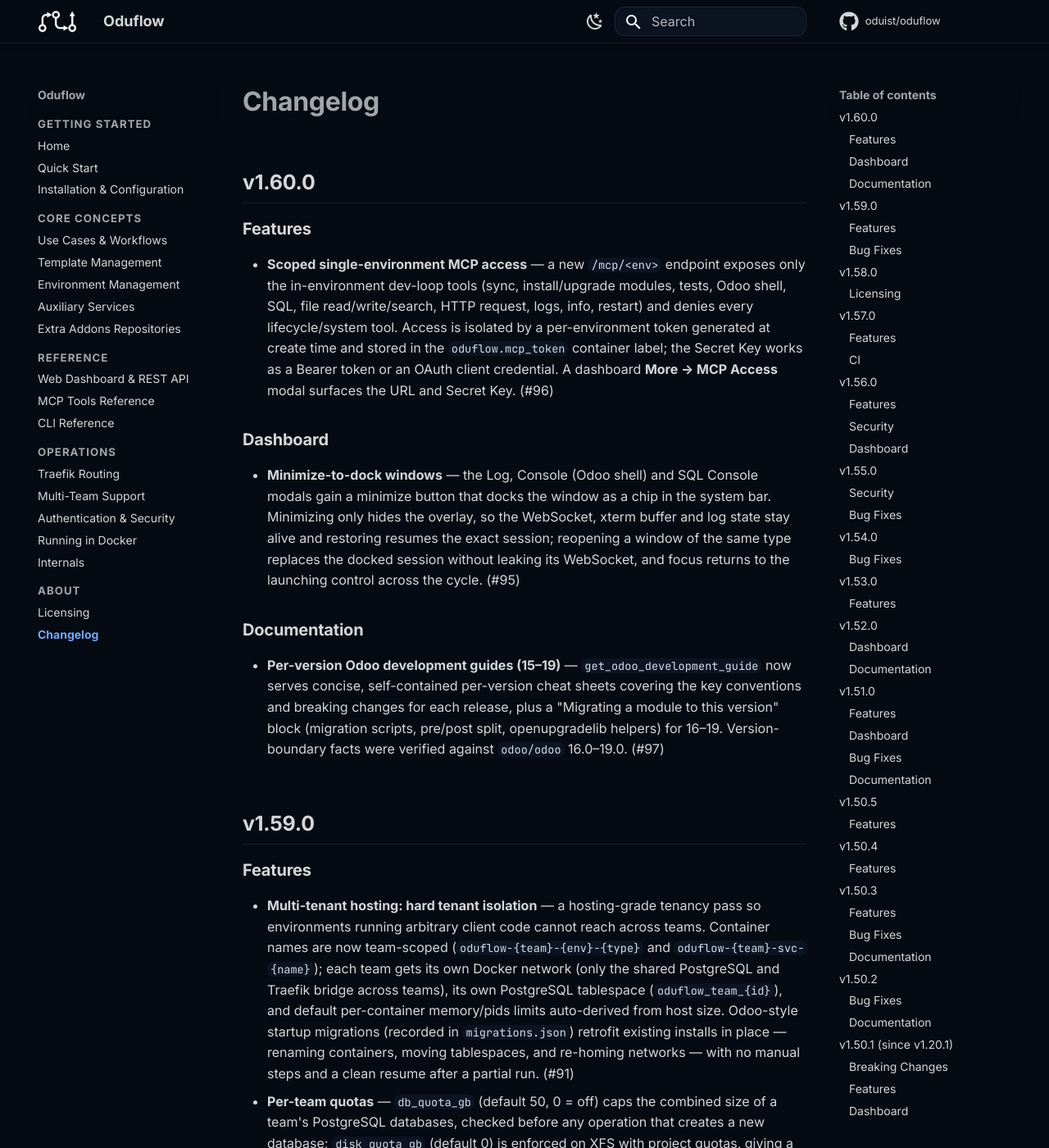
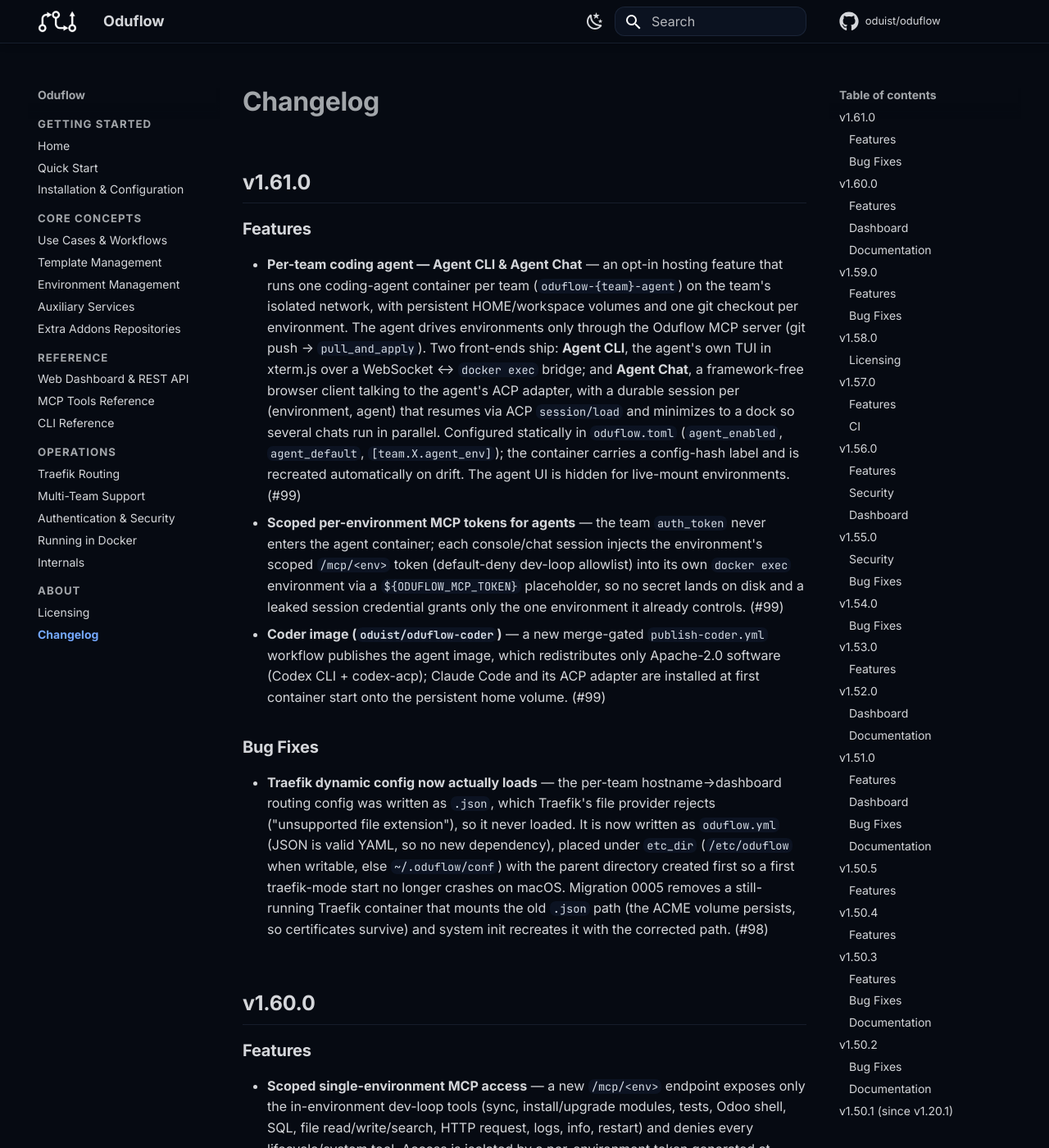
Before and after one commit to oduist/oduflow, an MkDocs documentation site: the page built from docs/changelog.md, in a window 1280 px wide and 1400 px high. Shown: the whole window at 82% size. Built offline with MkDocs 1.6.1 and Material for MkDocs 9.7.7, drawn with Linux system fonts in a browser that asks for light colours; comment, search, counter and statistics services are not loaded.

Commit message:
Release v1.61.0

```diff
--- a/docs/changelog.md
+++ b/docs/changelog.md
@@ -1,4 +1,16 @@
 # Changelog
+
+## v1.61.0
+
+### Features
+
+- **Per-team coding agent — Agent CLI & Agent Chat** — an opt-in hosting feature that runs one coding-agent container per team (`oduflow-{team}-agent`) on the team's isolated network, with persistent HOME/workspace volumes and one git checkout per environment. The agent drives environments only through the Oduflow MCP server (git push → `pull_and_apply`). Two front-ends ship: **Agent CLI**, the agent's own TUI in xterm.js over a WebSocket ↔ `docker exec` bridge; and **Agent Chat**, a framework-free browser client talking to the agent's ACP adapter, with a durable session per (environment, agent) that resumes via ACP `session/load` and minimizes to a dock so several chats run in parallel. Configured statically in `oduflow.toml` (`agent_enabled`, `agent_default`, `[team.X.agent_env]`); the container carries a config-hash label and is recreated automatically on drift. The agent UI is hidden for live-mount environments. (#99)
+- **Scoped per-environment MCP tokens for agents** — the team `auth_token` never enters the agent container; each console/chat session injects the environment's scoped `/mcp/<env>` token (default-deny dev-loop allowlist) into its own `docker exec` environment via a `${ODUFLOW_MCP_TOKEN}` placeholder, so no secret lands on disk and a leaked session credential grants only the one environment it already controls. (#99)
+- **Coder image (`oduist/oduflow-coder`)** — a new merge-gated `publish-coder.yml` workflow publishes the agent image, which redistributes only Apache-2.0 software (Codex CLI + codex-acp); Claude Code and its ACP adapter are installed at first container start onto the persistent home volume. (#99)
+
+### Bug Fixes
+
+- **Traefik dynamic config now actually loads** — the per-team hostname→dashboard routing config was written as `.json`, which Traefik's file provider rejects ("unsupported file extension"), so it never loaded. It is now written as `oduflow.yml` (JSON is valid YAML, so no new dependency), placed under `etc_dir` (`/etc/oduflow` when writable, else `~/.oduflow/conf`) with the parent directory created first so a first traefik-mode start no longer crashes on macOS. Migration 0005 removes a still-running Traefik container that mounts the old `.json` path (the ACME volume persists, so certificates survive) and system init recreates it with the corrected path. (#98)
 
 ## v1.60.0
 
--- a/pyproject.toml
+++ b/pyproject.toml
@@ -1,6 +1,6 @@
 [project]
 name = "oduflow"
-version = "1.60.0"
+version = "1.61.0"
 description = "AI-first Odoo development and CI tool with reusable database templates, powered by MCP"
 authors = [
     { name = "Oduist" }
```
